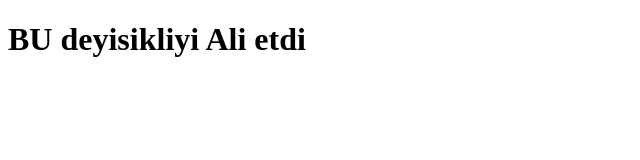
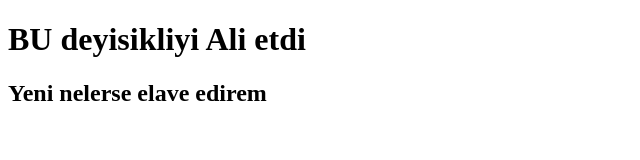
Before and after one commit to Ali-Sadygov/komandayla-is, a plain HTML site: page index.html in a window 1280 px wide. Shown: the whole page, without its empty margins (0-640 px from the left). Drawn offline with Linux system fonts and the light colour scheme.

Commit message:
ALinin etdiyi deyishiklikler

```diff
--- a/index.html
+++ b/index.html
@@ -7,5 +7,6 @@
   </head>
   <body>
     <h1>BU deyisikliyi Ali etdi</h1>
+    <h2>Yeni nelerse elave edirem</h2>
   </body>
 </html>
```
